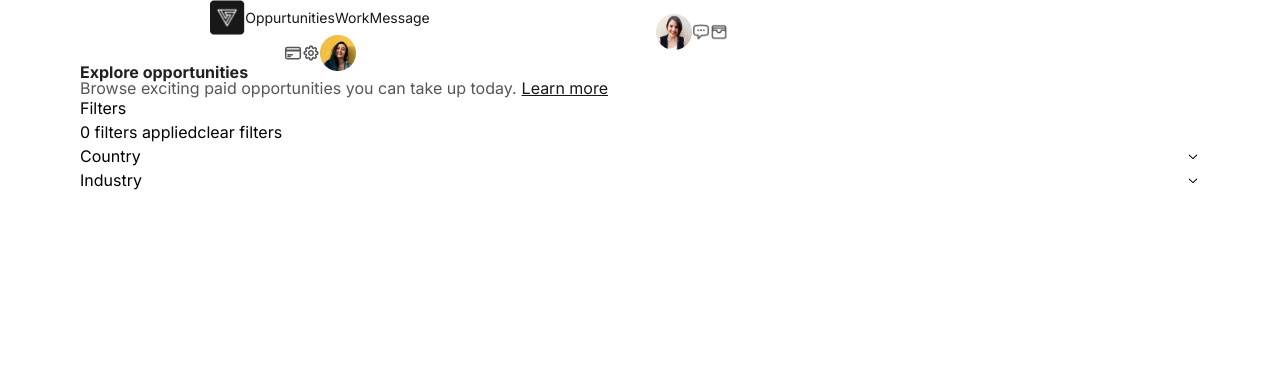
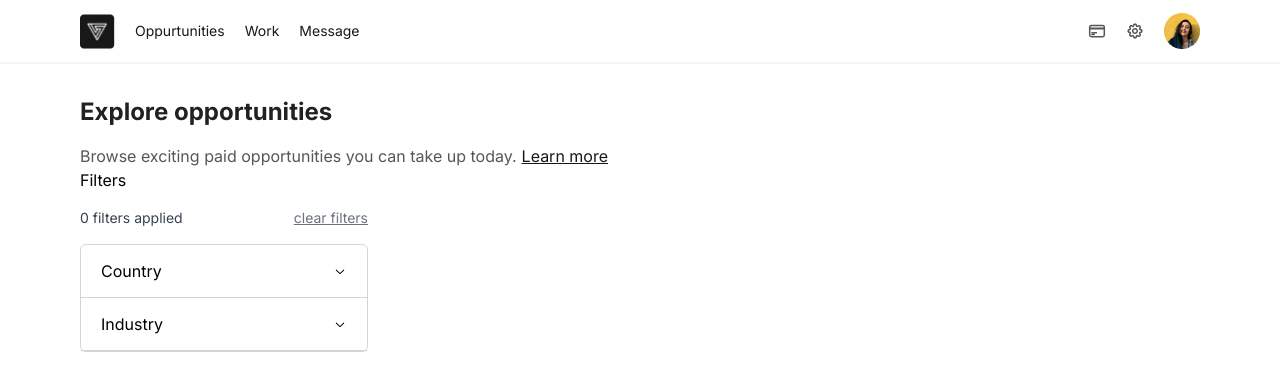
Before and after one commit to Harsh244007/cleverx-dashboard-clone, a Next.js app: page / in a window 1280 px wide. Shown: the top 390 px of the page. Built offline with nearby package versions, Linux system fonts and the light colour scheme.

Commit message:
* Test commit for prod testing.

```diff
--- a/tailwind.config.ts
+++ b/tailwind.config.ts
@@ -2,8 +2,7 @@ import type { Config } from 'tailwindcss'
 
 const config: Config = {
   content: [
-    './pages/**/*.{js,ts,jsx,tsx,mdx}',
-    './components/**/*.{js,ts,jsx,tsx,mdx}',
+    './Components/**/*.{js,ts,jsx,tsx,mdx}',
     './app/**/*.{js,ts,jsx,tsx,mdx}',
   ],
   theme: {
```
